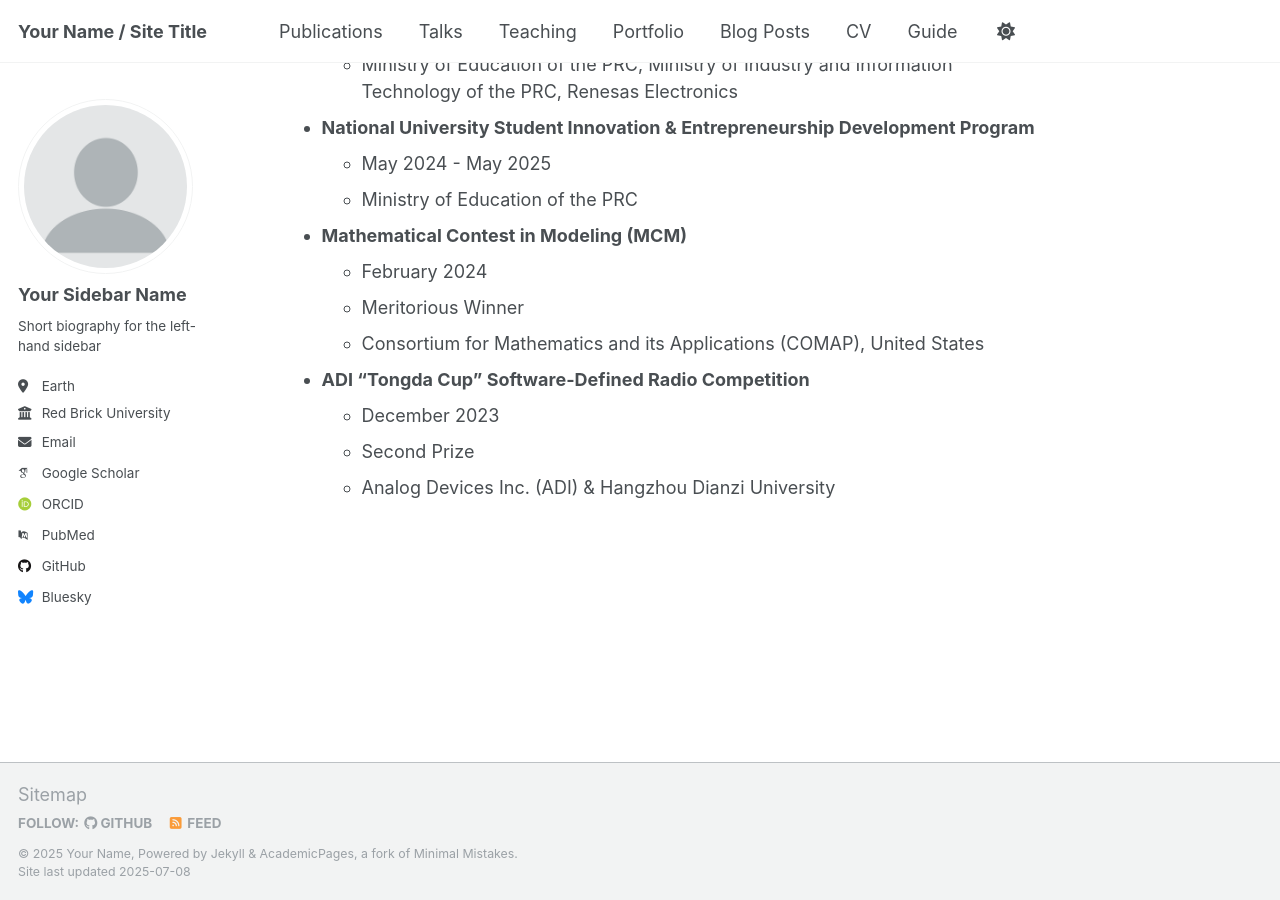
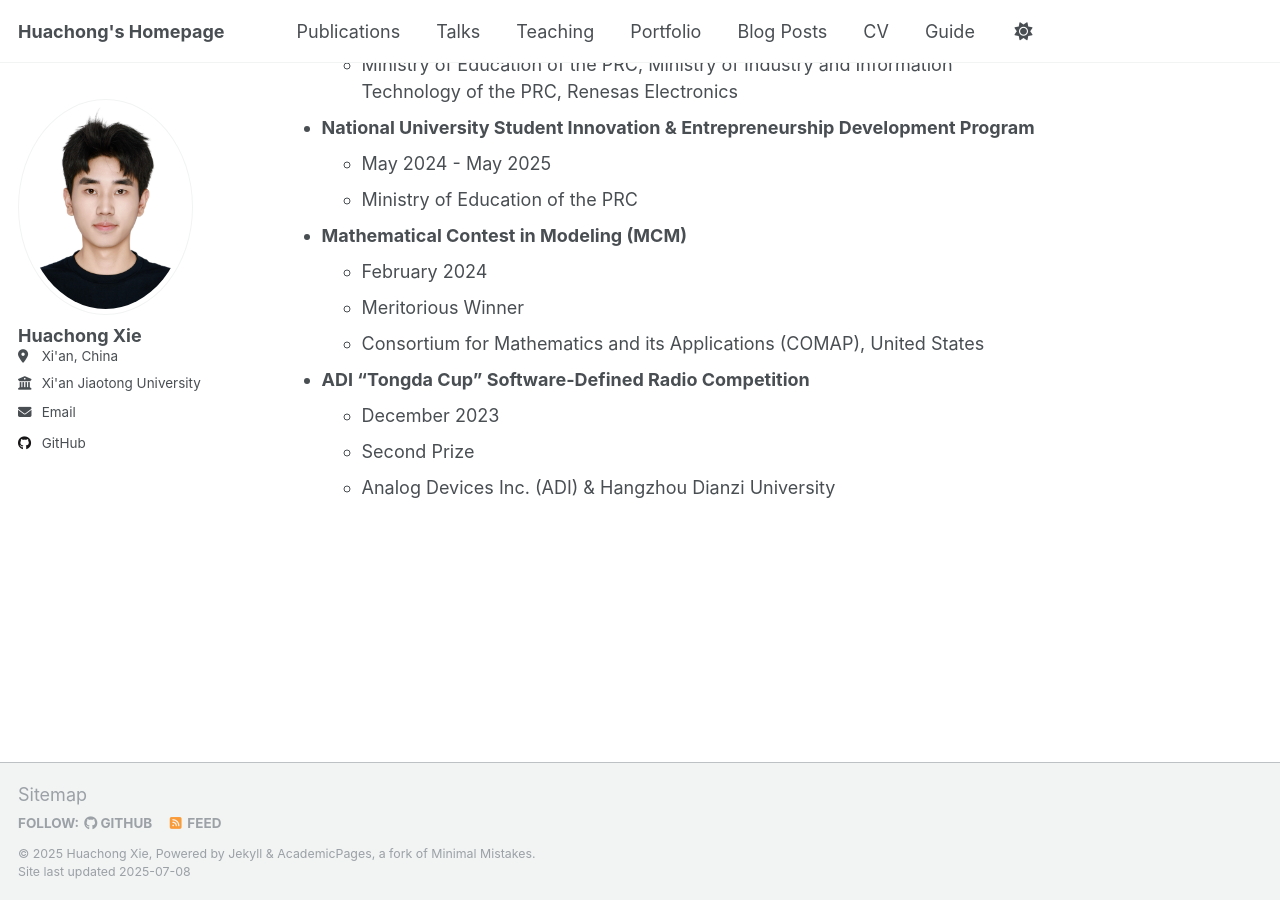
Before and after one commit to huachongxie/huachongxie.github.io, a Jekyll site: the page built from _pages/about.md, in a window 1280 px wide and 900 px high, scrolled down 1356 px. Built offline with Jekyll 4.4.1, drawn with Linux system fonts in a browser that asks for light colours; some web fonts are replaced; a script that is not in the unit is left out.

Commit message:
编辑config

```diff
--- a/_config.yml
+++ b/_config.yml
@@ -9,36 +9,36 @@
 # Basic Site Settings
 locale                   : "en-US"
 site_theme               : "default"
-title                    : "Your Name / Site Title"
+title                    : "Huachong's Homepage"
 title_separator          : "-"
-name                     : &name "Your Name"
-description              : &description "personal description"
-url                      : https://academicpages.github.io # the base hostname & protocol for your site e.g. "https://[your GitHub username].github.io" or if you already have some other page hosted on Github then use "https://[your GitHub username].github.io/[Your Repo Name]"
+name                     : &name "Huachong Xie"
+description              : &description "I love WirelessAI and WirelessAI loves me."
+url                      : https://huachongxie.github.io # the base hostname & protocol for your site e.g. "https://[your GitHub username].github.io" or if you already have some other page hosted on Github then use "https://[your GitHub username].github.io/[Your Repo Name]"
 baseurl                  : "" # the subpath of your site, e.g. "/blog"
-repository               : "academicpages/academicpages.github.io"
+repository               : "huachongxie/huachongxie.github.io"
 
 # Site Author - The following control what appear as part of the author content on the side bar.
 #               If a field is blank the icon and link will not appear, otherwise it will be shown.
 #               Additional customization can be done by editing /_includes/author-profile.html
 author:
   # Biographic information
-  avatar           : "profile.png"
-  name             : "Your Sidebar Name"
+  avatar           : "XHCFormalPic-small.png"
+  name             : "Huachong Xie"
   pronouns         : # example: "she/her"
-  bio              : "Short biography for the left-hand sidebar"
-  location         : "Earth"
-  employer         : "Red Brick University"
+  bio              : # "Short biography for the left-hand sidebar"
+  location         : "Xi'an, China"
+  employer         : "Xi'an Jiaotong University"
   uri              : # URL
-  email            : "none@example.org"
+  email            : "huachongxie@163.com"
 
   # Academic websites
   academia         : # URL
   arxiv            : # URL - Update with the correct link to your profile
-  googlescholar    : "https://scholar.google.com/citations?user=PS_CX0AAAAAJ"
+  googlescholar    : #"https://scholar.google.com/citations?user=PS_CX0AAAAAJ"
   impactstory      : # URL
-  orcid            : "http://orcid.org/yourorcidurl"
+  orcid            : #"http://orcid.org/yourorcidurl"
   semantic         : # URL
-  pubmed           : "https://www.ncbi.nlm.nih.gov/pubmed/?term=john+snow"
+  pubmed           : #"https://www.ncbi.nlm.nih.gov/pubmed/?term=john+snow"
   researchgate     : # URL
   scopus           : # URL
 
@@ -46,13 +46,13 @@ author:
   bitbucket        : # Username - Update with your username on the site
   codepen          : # Username
   dribbble         : # Username
-  github           : "academicpages"
+  github           : "huachongxie"
   kaggle           : # Username
   stackoverflow    : # User number or user number and name (i.e., use "1" or "1/jeff-atwood")
 
   # Social media
   artstation       : # Username
-  bluesky          : "bsky.app" # Replace this with you Bluesky username
+  bluesky          : #"bsky.app" # Replace this with you Bluesky username
   facebook         : # Username
   flickr           : # Username
   foursquare       : # Username
```
Also changed, not shown: images/XHCFormalPic-small.png (added).
